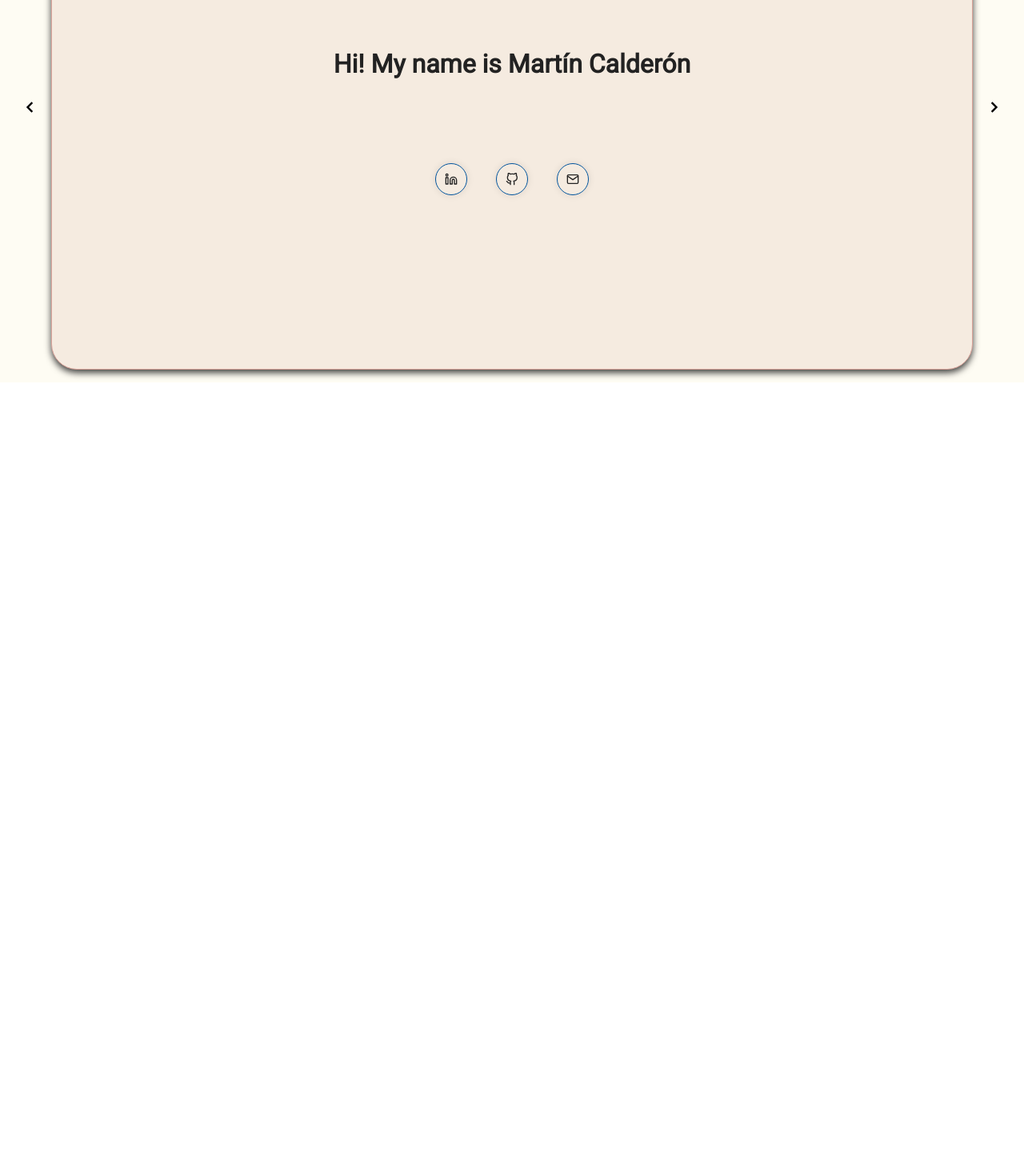
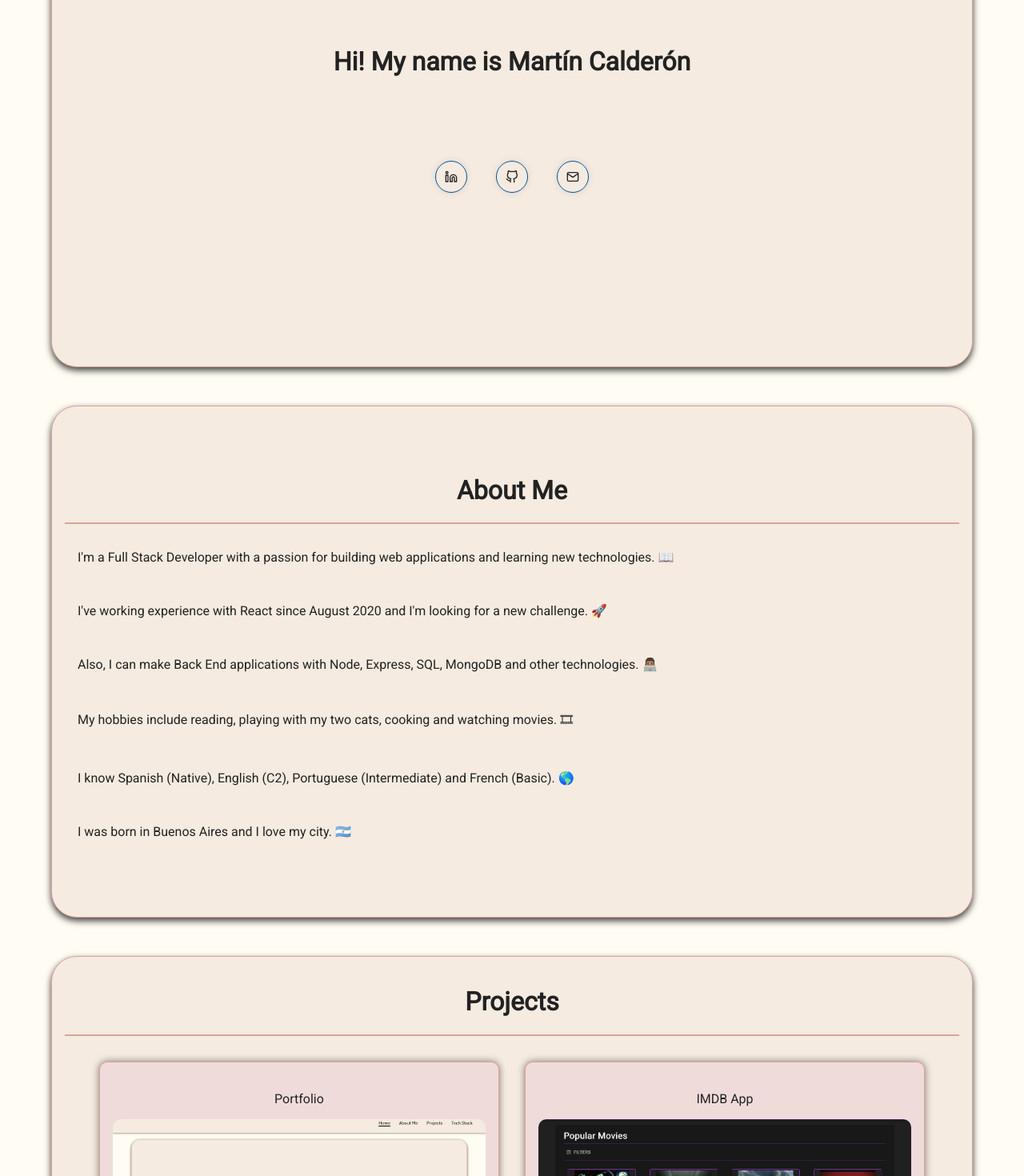
Before and after one commit to MartinDCalderonP/portfolio, a Next.js app: page / in a window 1280 px wide. Shown: the part 280-1750 px from the top of the page at 80% size. Before the commit the page ends 800 px from the top, so only its background shows below. Built offline with nearby package versions, Linux system fonts and the light colour scheme.

Commit message:
Refactor Page file to have everything in column

```diff
--- a/src/app/page.tsx
+++ b/src/app/page.tsx
@@ -1,53 +1,23 @@
 'use client'
-import { useState } from 'react'
 import Navbar from '@/Components/Navbar'
 import Presentation from '@/Components/Presentation'
 import AboutMe from '@/Components/AboutMe'
 import Projects from '@/Components/Projects'
 import TechStack from '@/Components/TechStack'
-import ArrowButton from '@/Components/ArrowButton'
 import { MainContainer } from './styles'
 
 const items = ['Home', 'About Me', 'Projects', 'Tech Stack']
 
 const Home = () => {
-  const [activeItem, setActiveItem] = useState<(typeof items)[number]>(items[0])
-
-  const handleItemClick = (item: string) => setActiveItem(item)
-
-  const handleLeftArrowClick = () => {
-    const currentIndex = items.indexOf(activeItem)
-    const nextIndex = currentIndex === 0 ? items.length - 1 : currentIndex - 1
-    const nextItem = items[nextIndex]
-
-    setActiveItem(nextItem)
-  }
-
-  const handleRightArrowClick = () => {
-    const currentIndex = items.indexOf(activeItem)
-    const nextIndex = currentIndex === items.length - 1 ? 0 : currentIndex + 1
-    const nextItem = items[nextIndex]
-
-    setActiveItem(nextItem)
-  }
-
   return (
     <>
-      <Navbar
-        activeItem={activeItem}
-        handleItemClick={handleItemClick}
-        items={items}
-      />
+      <Navbar items={items} />
 
       <MainContainer>
-        <ArrowButton direction='left' onClick={handleLeftArrowClick} />
-
-        {activeItem === 'Home' && <Presentation />}
-        {activeItem === 'About Me' && <AboutMe />}
-        {activeItem === 'Projects' && <Projects />}
-        {activeItem === 'Tech Stack' && <TechStack />}
-
-        <ArrowButton direction='right' onClick={handleRightArrowClick} />
+        <Presentation />
+        <AboutMe />
+        <Projects />
+        <TechStack />
       </MainContainer>
     </>
   )
```
